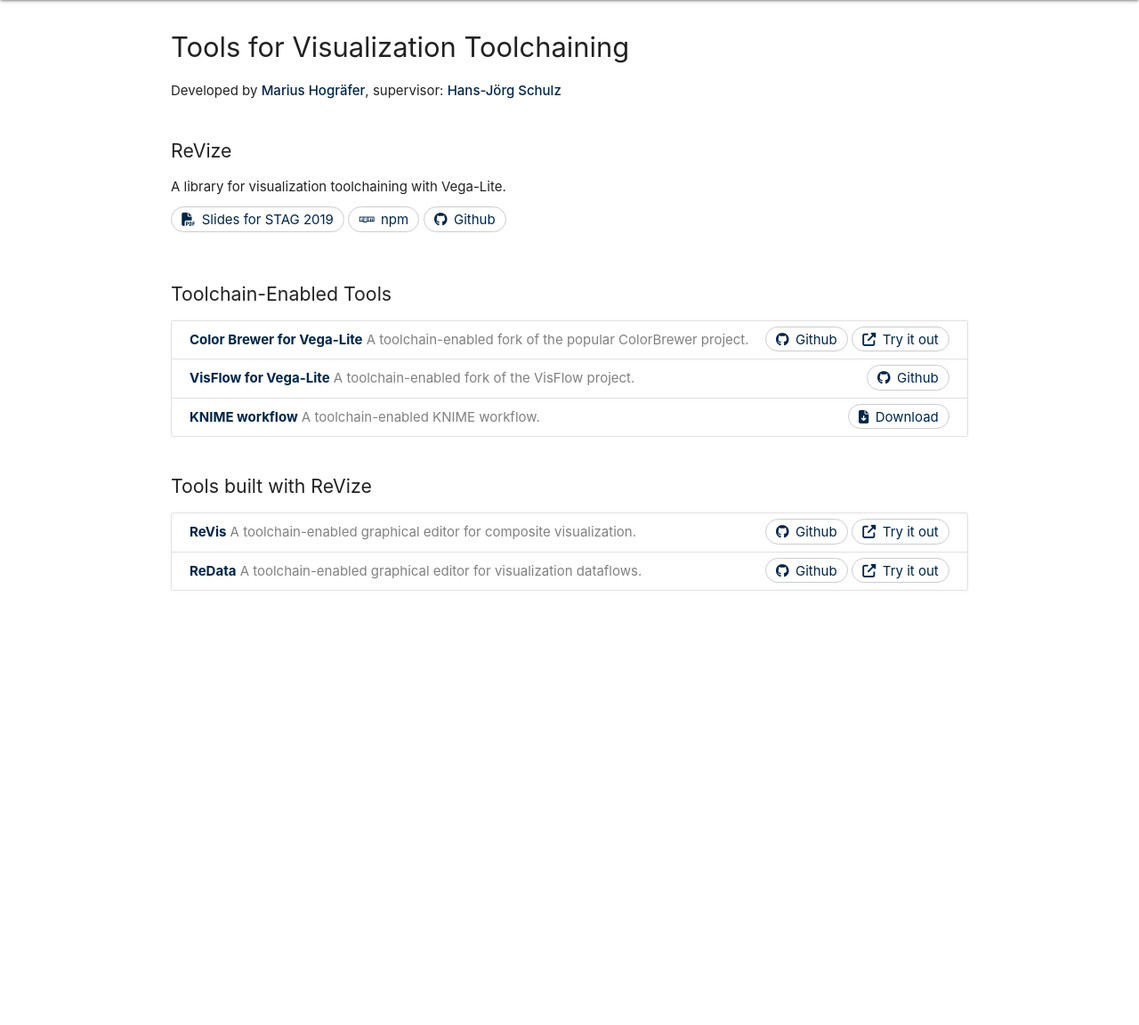
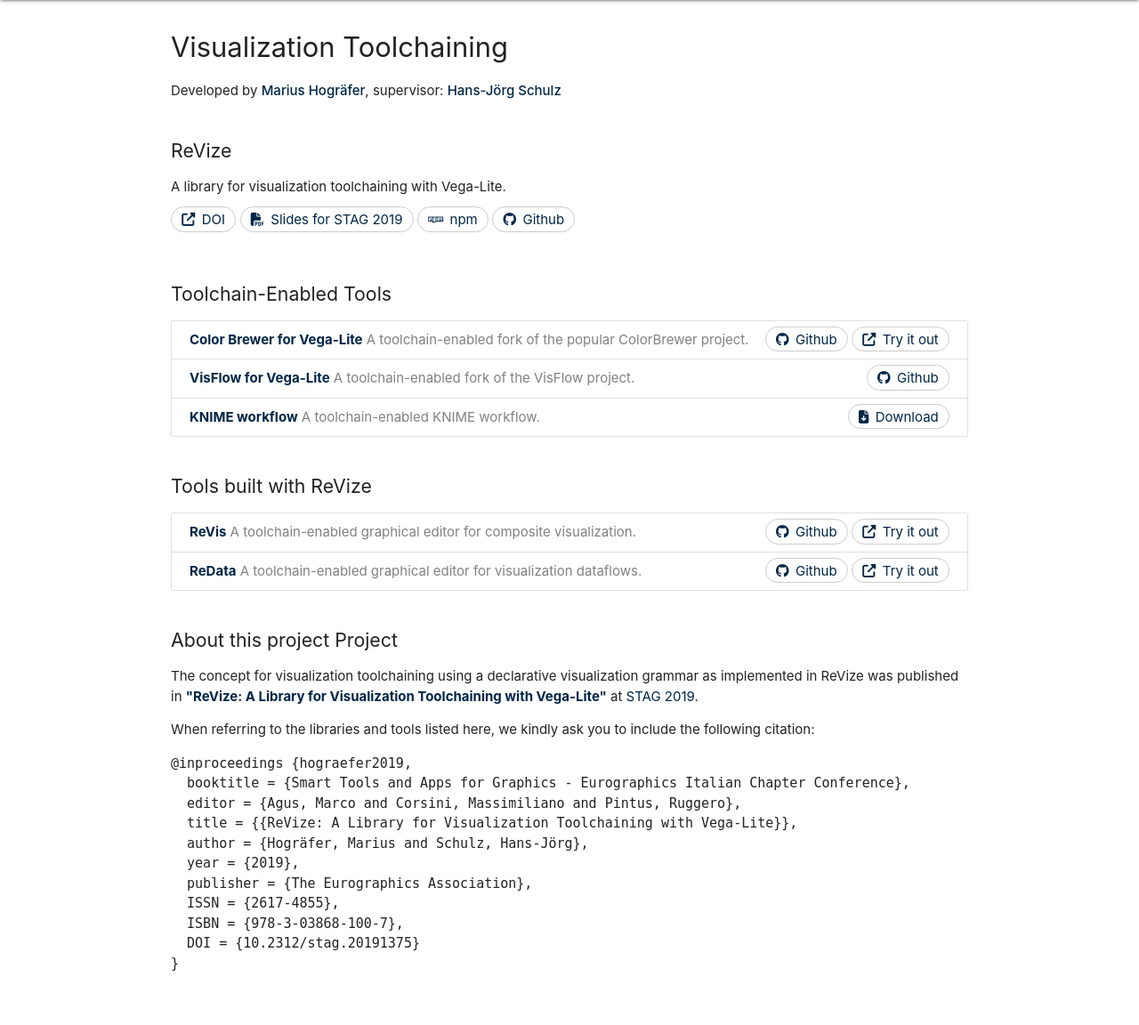
Before and after one commit to vis-au/vis-au.github.io, a PHP site: page /toolchaining/index.html in a window 1280 px wide. Shown: the part 64-1216 px from the top of the page at 89% size. Before the commit the page ends 728 px from the top, so only its background shows below. Run offline with PHP 8.4, Linux system fonts and the light colour scheme; some libraries are stand-ins or nearby versions.

Commit message:
include bib reference in toolchaining website

```diff
--- a/toolchaining/index.html
+++ b/toolchaining/index.html
@@ -24,7 +24,7 @@
   </div>
 
   <article class="container">
-    <h2>Tools for Visualization Toolchaining</h2>
+    <h2>Visualization Toolchaining</h2>
     <div class="row">
       <p>Developed by <a href="https://pure.au.dk/portal/en/persons/marius-hografer(9728585e-c215-429e-9408-da84c0a95d6d).html"><strong>Marius Hogräfer</strong></a>,
       supervisor: <a href="http://hjschulz.net"><strong>Hans-Jörg Schulz</strong></a>
@@ -36,6 +36,7 @@
       <p>A library for visualization toolchaining with Vega-Lite.</p>
 
       <div class="project-links">
+        <a href="https://diglib.eg.org/handle/10.2312/stag20191375"><i class="fas fa-external-link-alt"></i>DOI</a>
         <a href="https://vis-au.github.io/toolchaining/slides_STAG2019.pdf"><i class="fas fa-file-pdf"></i>Slides for STAG 2019</a>
         <a href="https://www.npmjs.com/package/revize"><i class="fab fa-npm"></i>npm</a>
         <a href="https://github.com/vis-au/revize"><i class="fab fa-github"></i>Github</a>
@@ -106,7 +107,27 @@
           </div>
         </li>
       </ul>
+    </div>
 
+    <div class="row">
+      <h3>About this project Project</h3>
+      <p>The concept for visualization toolchaining using a declarative visualization grammar as implemented in ReVize was published in <a href="https://diglib.eg.org/handle/10.2312/stag20191375" style="font-weight: bold;">"ReVize: A Library for Visualization Toolchaining with Vega-Lite"</a> at <a href="http://stag2019.crs4.it/" title="link to STAG conference website">STAG 2019</a>.</p>
+      <p>
+        When referring to the libraries and tools listed here, we kindly ask you to include the following citation:
+        <pre class="bibtex">
+@inproceedings {hograefer2019,
+  booktitle = {Smart Tools and Apps for Graphics - Eurographics Italian Chapter Conference},
+  editor = {Agus, Marco and Corsini, Massimiliano and Pintus, Ruggero},
+  title = {{ReVize: A Library for Visualization Toolchaining with Vega-Lite}},
+  author = {Hogräfer, Marius and Schulz, Hans-Jörg},
+  year = {2019},
+  publisher = {The Eurographics Association},
+  ISSN = {2617-4855},
+  ISBN = {978-3-03868-100-7},
+  DOI = {10.2312/stag.20191375}
+}
+        </pre>
+      </p>
     </div>
   </article>
 
--- a/toolchaining/style.css
+++ b/toolchaining/style.css
@@ -1,6 +1,10 @@
 .navbar-fixed nav h2 {
   margin-top: 1rem;
   margin-left: 300px;
+}
+
+article.container {
+  max-width: 1100px;
 }
 
 article.container .collection-item span.title {
```
